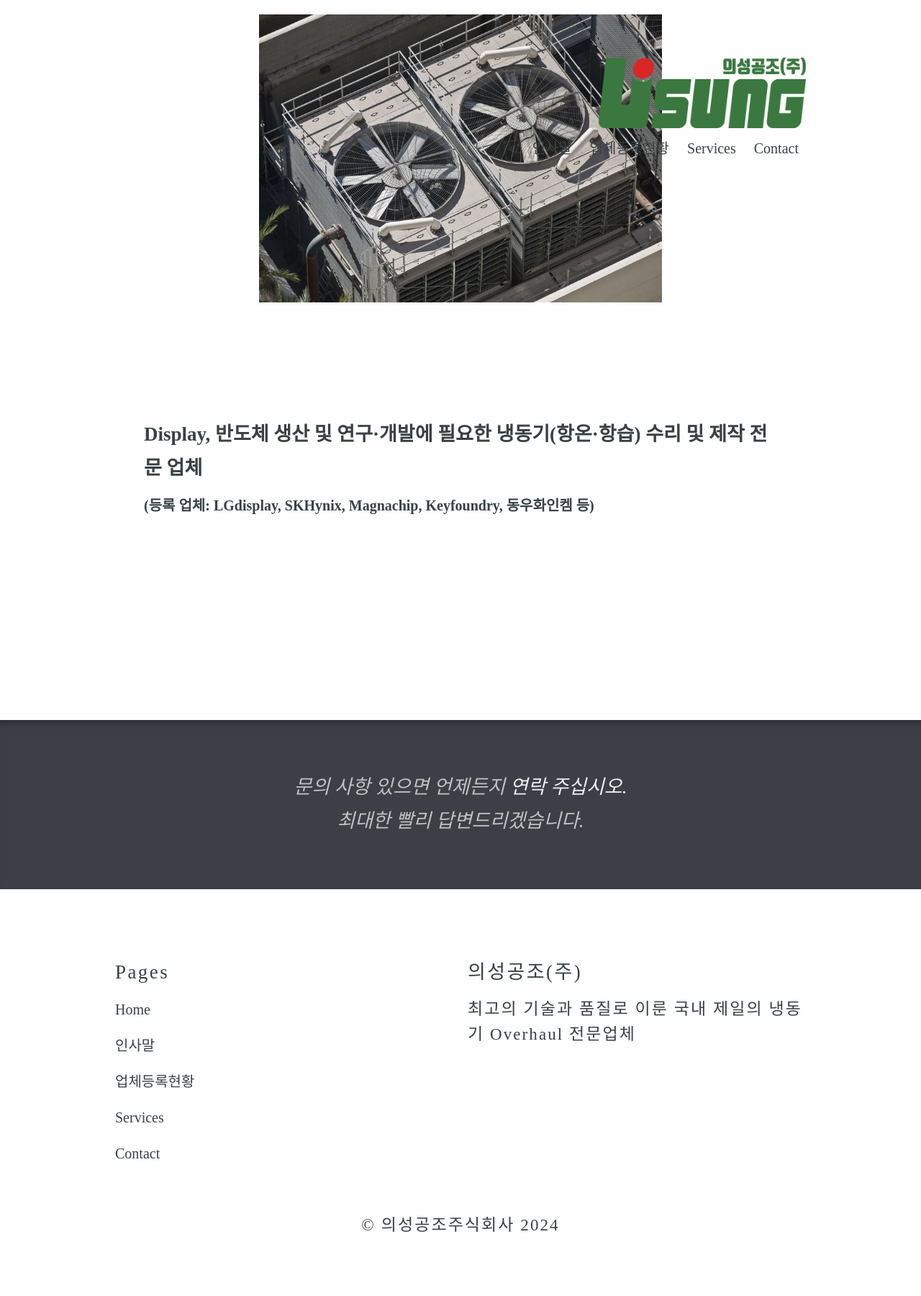
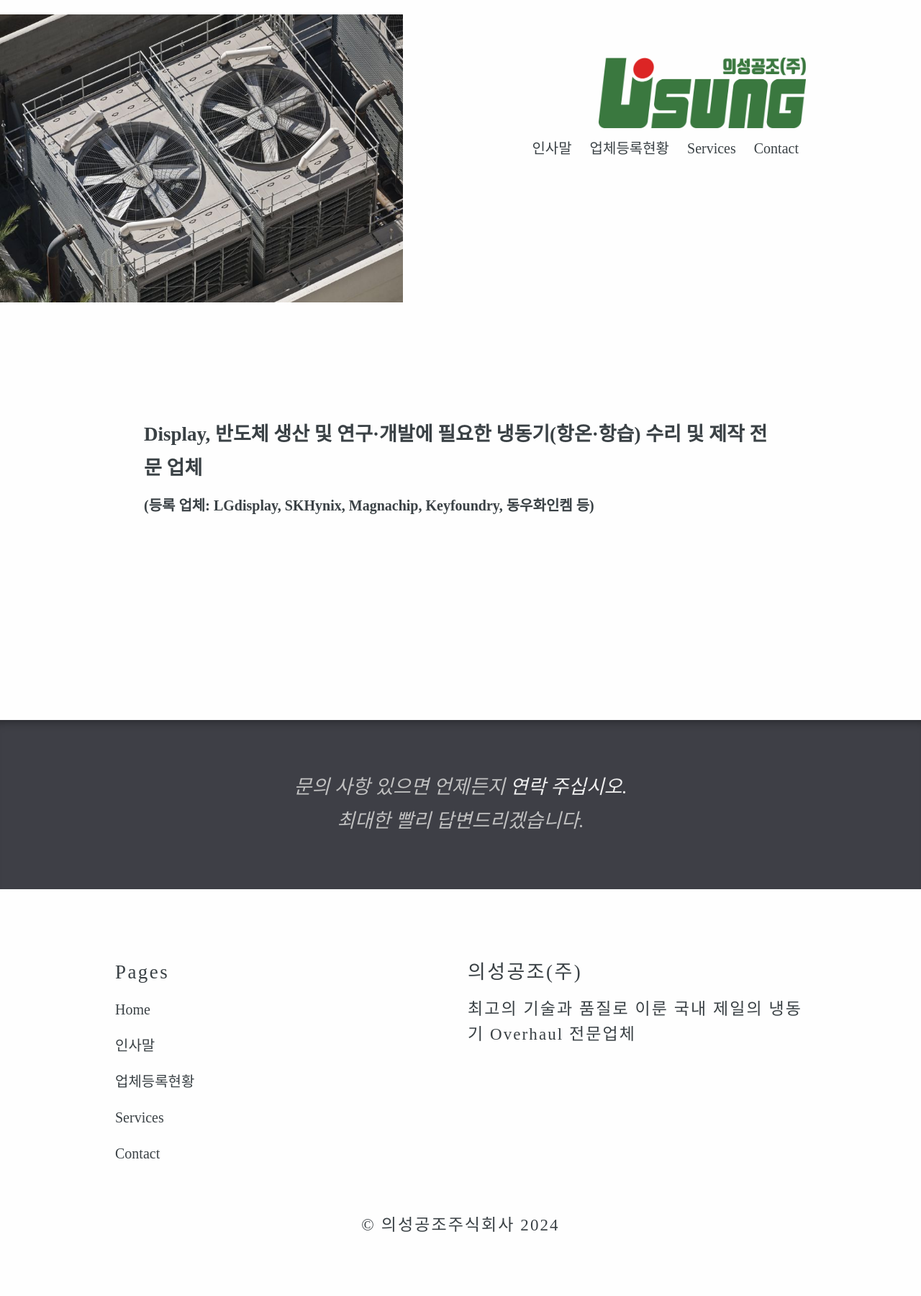
Before and after one commit to sangjoon6099/sangjoon6099.github.io, a Jekyll site: the page built from index.html, in a window 1280 px wide. Shown: the whole page at 72% size. Built offline with Jekyll 4.4.1, drawn with Linux system fonts in a browser that asks for light colours; the list of posts is cut into pages by our own code.

Commit message:
Update _layout.scss

```diff
--- a/_sass/_layout.scss
+++ b/_sass/_layout.scss
@@ -29,7 +29,7 @@ header {
 
 	@media (min-width: $mobile-break) {
 		background-size: contain;
-		background-position: 50% calc(100% + 20px);
+		background-position: 0% calc(100% + 20px);
 
 		&.main-hero {
 			height: 80vh;
```
